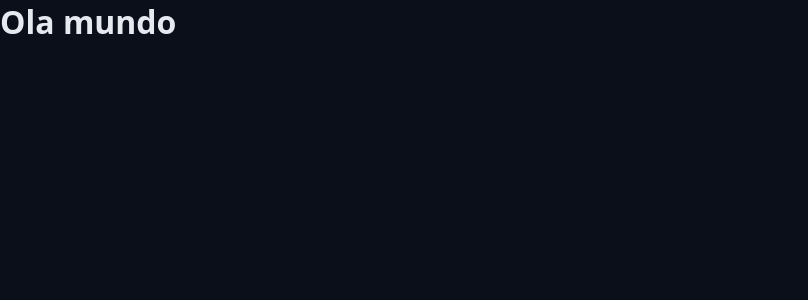
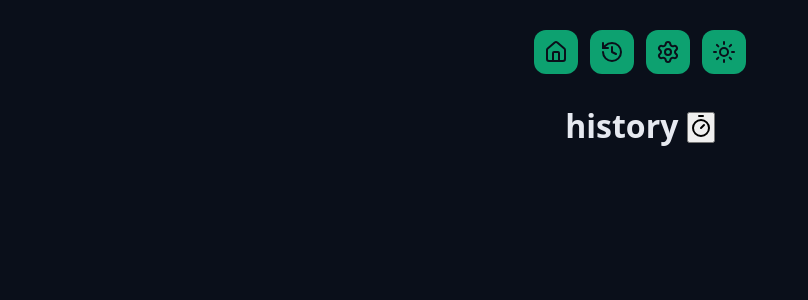
Before and after one commit to CleberJr9/chronos, a React (Vite) app: page / in a window 1280 px wide. Shown: the top 300 px of the page, without its empty margins (0-808 px from the left). Built offline with nearby package versions, Linux system fonts and the light colour scheme.

Commit message:
componentes icones

```diff
--- a/package.json
+++ b/package.json
@@ -10,6 +10,7 @@
     "preview": "vite preview"
   },
   "dependencies": {
+    "lucide-react": "^0.540.0",
     "react": "^19.1.1",
     "react-dom": "^19.1.1"
   },
--- a/src/App.tsx
+++ b/src/App.tsx
@@ -1,10 +1,17 @@
 import "./styles/theme.css";
 import "./styles/global.css";
 import { Heading } from "./components/Heading";
+import { TimerIcon } from "lucide-react";
+import { IconsPage } from "./components/IconsPage";
+
+
 export const App = () => {
   return (
-    <div>
-      <Heading>Ola mundo</Heading>
-    </div>
+    <>
+    <IconsPage/>
+      <Heading> history <button><TimerIcon/></button>
+      </Heading>
+
+    </>
   );
 };
--- a/src/components/Heading.module.css
+++ b/src/components/Heading.module.css
@@ -0,0 +1,7 @@
+.heading{
+
+  align-items: center;
+  justify-content: center;
+  display: flex;
+
+}
--- a/src/components/Heading.tsx
+++ b/src/components/Heading.tsx
@@ -2,15 +2,16 @@ import stylesHead from "./Heading.module.css";
 
 
 type HeadingProps = {
-  children: string;
+  children: React.ReactNode;
+
 }
 
 export const Heading = (props: HeadingProps) => {
   console.log({ stylesHead });
 
   return (
-    <div>
-      <h1 className={stylesHead.titulo}> {props.children}</h1>
+    <div className={stylesHead.heading}>
+      <h1 > {props.children}</h1>
     </div>
   );
 };
--- /dev/null
+++ b/src/components/IconsPage.module.css
@@ -0,0 +1,25 @@
+.buttonIconPage {
+  background-color: var(--primary);
+  width: 44px;
+  height: 44px;
+  border-radius: 12px;
+  border-color: var(--primary);
+  display: flex;
+  align-items: center;
+  justify-content: center;
+  box-shadow: none;
+  row-gap: 24px;
+  flex-direction: row;
+  margin: 6px;
+  color: var(--gray-900);
+
+}
+.icon {
+  height: 24px;
+  width: 24px;
+}
+.IconsPage {
+  display: flex;
+  justify-content: center;
+  margin: 24px;
+}
--- /dev/null
+++ b/src/components/IconsPage.tsx
@@ -0,0 +1,26 @@
+import { HomeIcon, Settings, History, Sun } from "lucide-react";
+import StylesIcons from './IconsPage.module.css'
+
+export const IconsPage = ()=>{
+
+  return(
+    <>
+    <div className= {StylesIcons.IconsPage}>
+    <div className={StylesIcons.buttonIconPage}>
+      <HomeIcon/>
+     </div>
+
+     <div className={StylesIcons.buttonIconPage}>
+      <History />
+      </div>
+      <div className={StylesIcons.buttonIconPage}>
+        <Settings className={StylesIcons.icon}/>
+      </div>
+      <div className={StylesIcons.buttonIconPage}>
+        <Sun />
+      </div>
+    </div>
+    </>
+
+  )
+};
```
Also changed, not shown: 1 other file (tests, documents, lock files or other folders).
